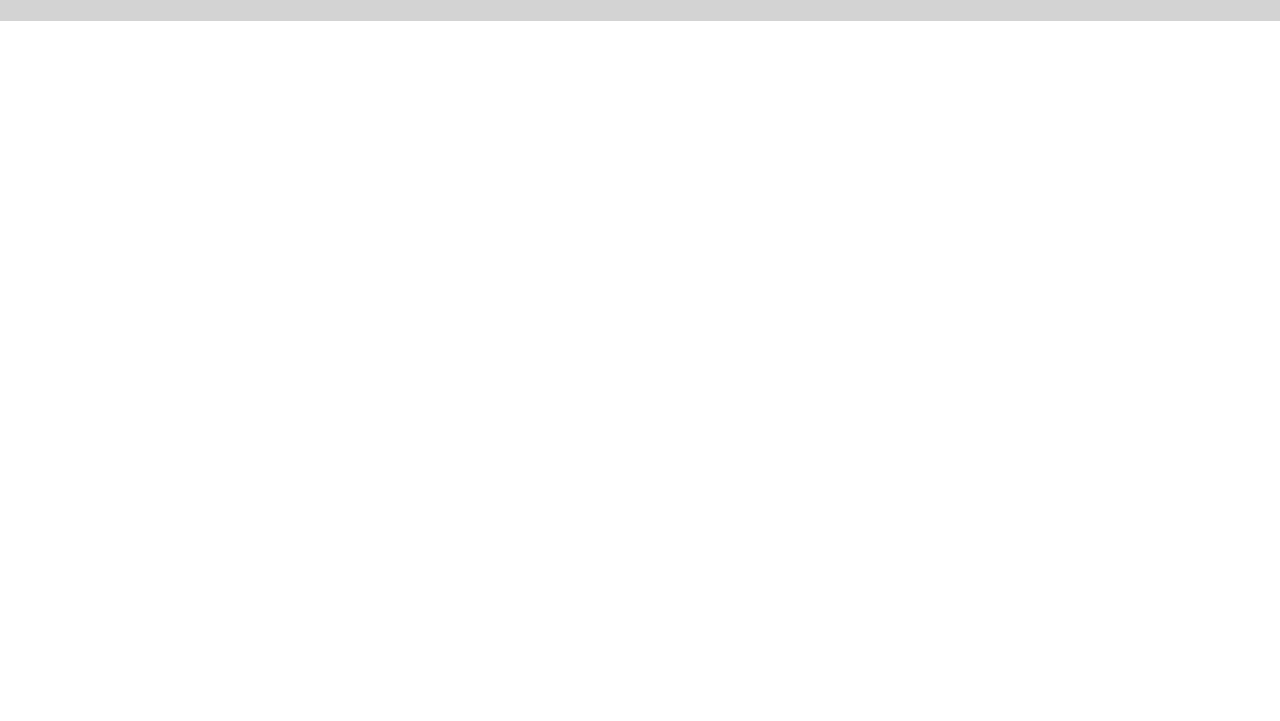
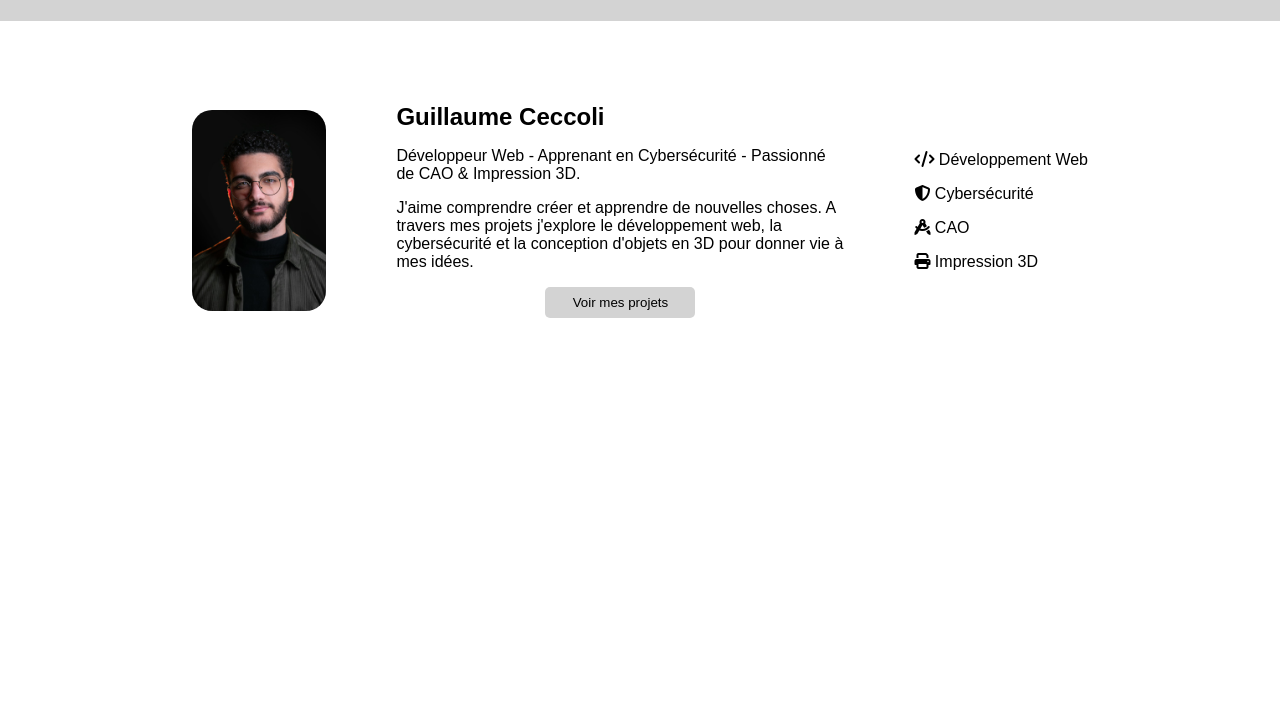
Before and after one commit to CedraCN04/new-gc-portfolio, a plain HTML site: page index.html in a window 1280 px wide. Shown: the part 79-800 px from the top of the page. Drawn offline with Linux system fonts and the light colour scheme.

Commit message:
ajout de la section hero desktop seul

```diff
--- a/css/styles.css
+++ b/css/styles.css
@@ -5,6 +5,8 @@
   box-sizing: border-box;
   text-decoration: none;
   color: black;
+  font-family: "Arial", sans-serif;
+  list-style: none;
 }
 
 /* HEADER */
@@ -30,10 +32,47 @@ nav {
   justify-content: space-between;
   width: 70%;
 }
-.fas {
+.icon-menu {
   display: none;
 }
 
+/*HERO */
+.hero {
+  display: flex;
+  align-items: center;
+  justify-content: space-between;
+  padding: 2rem 4rem;
+  gap: 2rem;
+  width: 80%;
+  margin: 50px auto;
+}
+.hero-image {
+  width: 15%;
+  height: auto;
+  border-radius: 20px;
+}
+.hero-text {
+  width: 50%;
+  display: flex;
+  flex-direction: column;
+  gap: 1rem;
+}
+.btn {
+  padding: 0.5rem 1rem;
+  background-color: lightgray;
+  border: none;
+  border-radius: 5px;
+  cursor: pointer;
+  width: 150px;
+  align-self: center;
+}
+.interest-list {
+  display: flex;
+  flex-direction: column;
+  align-items: flex-start;
+  justify-content: space-between;
+  gap: 1rem;
+}
 /* MEDIA QUERIES */
 @media (max-width: 768px) {
   header {
--- a/index.html
+++ b/index.html
@@ -16,23 +16,53 @@
         <h1>GC</h1>
         <div class="nav-links">
           <a href="#"
-            ><i class="fas fa-home"></i>
+            ><i class="fas fa-home icon-menu"></i>
             <span class="nav-text">Accueil</span></a
           >
           <a href="#"
-            ><i class="fas fa-user"></i>
+            ><i class="fas fa-user icon-menu"></i>
             <span class="nav-text">À propos</span></a
           >
           <a href="#"
-            ><i class="fas fa-briefcase"></i>
+            ><i class="fas fa-briefcase icon-menu"></i>
             <span class="nav-text">Projets à la une</span></a
           >
           <a href="#"
-            ><i class="fas fa-envelope"></i>
+            ><i class="fas fa-envelope icon-menu"></i>
             <span class="nav-text">Contact</span></a
           >
         </div>
       </nav>
     </header>
+    <main class="container">
+      <section class="hero">
+        <img
+          class="hero-image"
+          src="assets/images/photo-homme.jpg"
+          alt="Photo de Guillaume"
+        />
+        <article class="hero-text">
+          <h2>Guillaume <span class="highlight">Ceccoli</span></h2>
+          <p>
+            Développeur Web - Apprenant en Cybersécurité - Passionné de CAO &
+            Impression 3D.
+          </p>
+          <p>
+            J'aime comprendre créer et apprendre de nouvelles choses. A travers
+            mes projets j'explore le développement web, la cybersécurité et la
+            conception d'objets en 3D pour donner vie à mes idées.
+          </p>
+          <button class="btn">Voir mes projets</button>
+        </article>
+        <article class="interest">
+          <ul class="interest-list">
+            <li><i class="fas fa-code"></i> Développement Web</li>
+            <li><i class="fas fa-shield-alt"></i> Cybersécurité</li>
+            <li><i class="fas fa-drafting-compass"></i> CAO</li>
+            <li><i class="fas fa-print"></i> Impression 3D</li>
+          </ul>
+        </article>
+      </section>
+    </main>
   </body>
 </html>
```
Also changed, not shown: assets/images/photo-homme.jpg (added).
